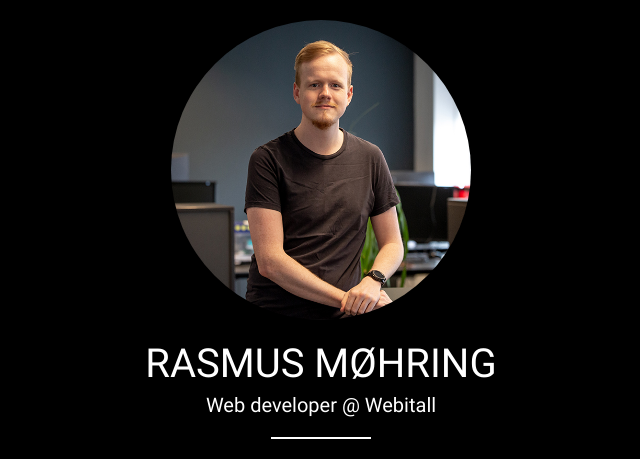
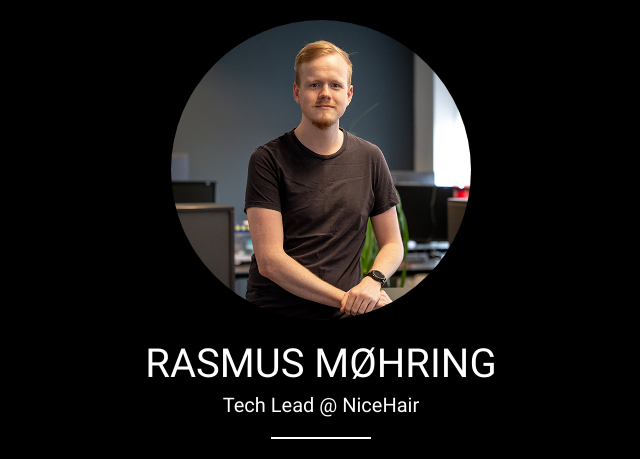
Before and after one commit to Rasmusmm96/rasmusmm96.github.io, a plain HTML site: page index.html in a window 1280 px wide. Shown: the top 459 px of the page, without its empty margins (319-959 px from the left). Drawn offline with Linux system fonts and the light colour scheme.

Commit message:
NiceHair!!!

```diff
--- a/index.html
+++ b/index.html
@@ -12,7 +12,7 @@
     <link rel="stylesheet" href="/vendor/roboto.css">
 
     <!-- SEO -->
-    <title>Rasmus Møhring | Web developer @ Webitall</title>
+    <title>Rasmus Møhring | Tech Lead @ NiceHair</title>
     <meta name="Description" content="Rasmus Møhring is developing applications for web and mobile">
     <link href="https://mohring.dk/" rel="canonical">
     <link rel="icon" href="/images/icons/icon-128x128.png" type="image/png" />
@@ -29,7 +29,7 @@
 <body>
     <img id="profile" alt="Profile" src="/images/profile.jpeg">
     <h1>RASMUS MØHRING</h1>
-    <h5>Web developer @ Webitall</h5>
+    <h5>Tech Lead @ NiceHair</h5>
     <div id="line"></div>
     <div id="icons">
         <a href="https://twitter.com/RasmusMohring" title="Twitter"><i class="fab fa-twitter"></i></a>
```
Also changed, not shown: 1 other file.
